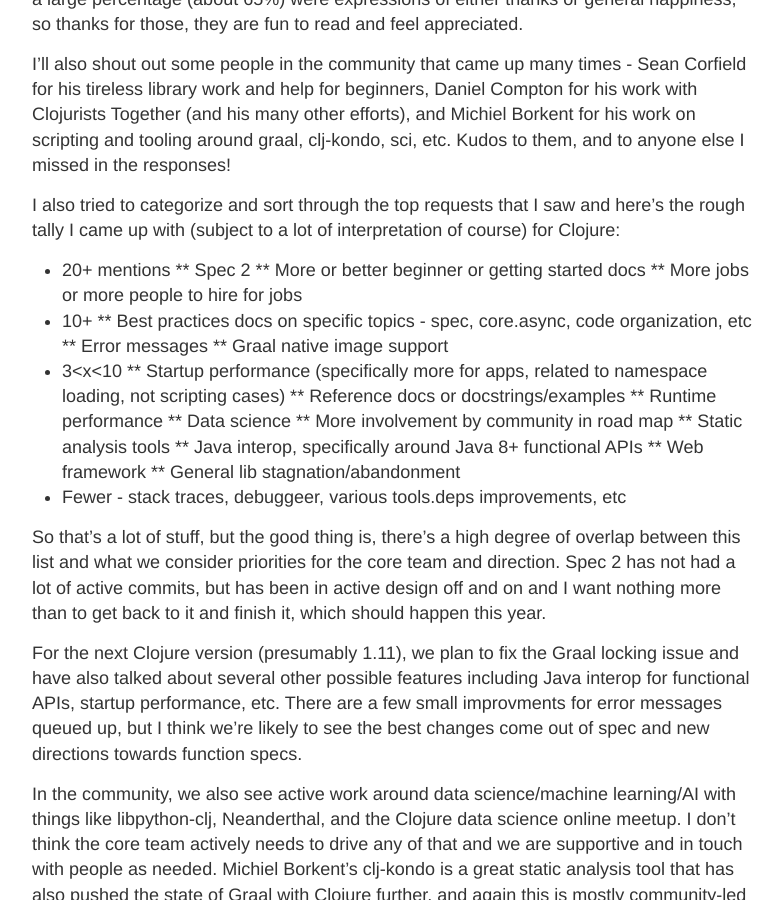
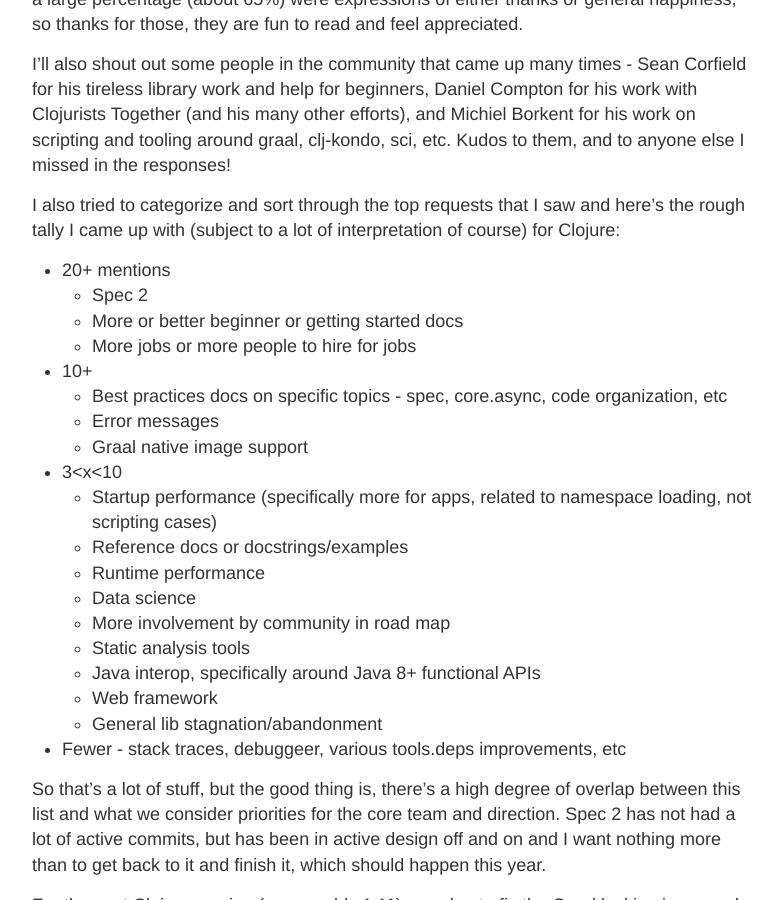
Before and after one commit to insideclojure/insideclojure.github.io, a Jekyll site: the page built from _posts/2020-02-20-clojure-survey.md, in a window 1280 px wide and 900 px high, scrolled down 316 px. Shown: the whole window, without its empty margins (248-1031 px from the left). Built offline with Jekyll 4.4.1, drawn with Linux system fonts in a browser that asks for light colours.

Commit message:
fix nested list

```diff
--- a/_posts/2020-02-20-clojure-survey.md
+++ b/_posts/2020-02-20-clojure-survey.md
@@ -11,23 +11,23 @@
 I also tried to categorize and sort through the top requests that I saw and here's the rough tally I came up with (subject to a lot of interpretation of course) for Clojure:
 
 * 20+ mentions
-** Spec 2
-** More or better beginner or getting started docs
-** More jobs or more people to hire for jobs
+  * Spec 2
+  * More or better beginner or getting started docs
+  * More jobs or more people to hire for jobs
 * 10+
-** Best practices docs on specific topics - spec, core.async, code organization, etc
-** Error messages
-** Graal native image support
+  * Best practices docs on specific topics - spec, core.async, code organization, etc
+  * Error messages
+  * Graal native image support
 * 3<x<10
-** Startup performance (specifically more for apps, related to namespace loading, not scripting cases)
-** Reference docs or docstrings/examples
-** Runtime performance
-** Data science
-** More involvement by community in road map
-** Static analysis tools
-** Java interop, specifically around Java 8+ functional APIs
-** Web framework
-** General lib stagnation/abandonment
+  * Startup performance (specifically more for apps, related to namespace loading, not scripting cases)
+  * Reference docs or docstrings/examples
+  * Runtime performance
+  * Data science
+  * More involvement by community in road map
+  * Static analysis tools
+  * Java interop, specifically around Java 8+ functional APIs
+  * Web framework
+  * General lib stagnation/abandonment
 * Fewer - stack traces, debuggeer, various tools.deps improvements, etc
 
 So that's a lot of stuff, but the good thing is, there's a high degree of overlap between this list and what we consider priorities for the core team and direction. Spec 2 has not had a lot of active commits, but has been in active design off and on and I want nothing more than to get back to it and finish it, which should happen this year.
```
